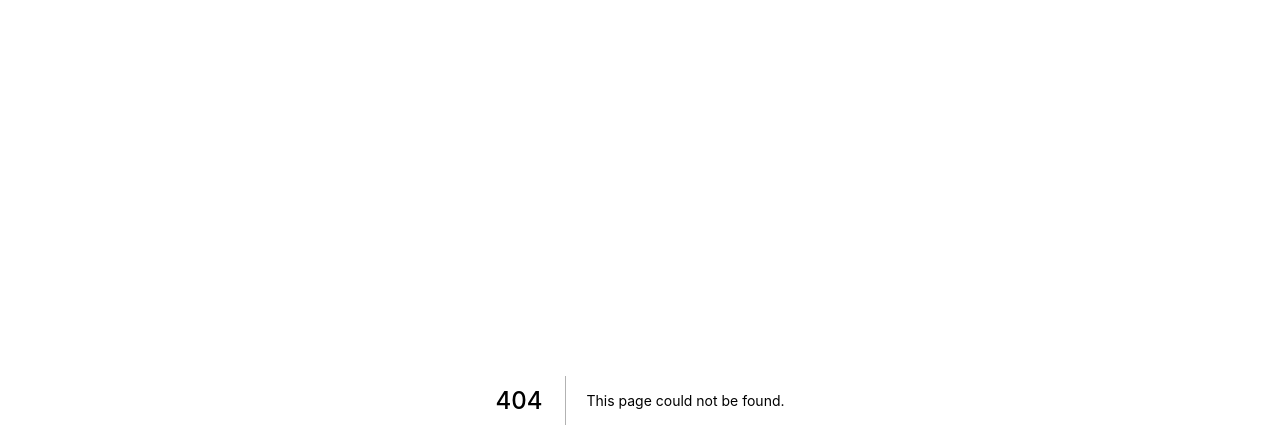
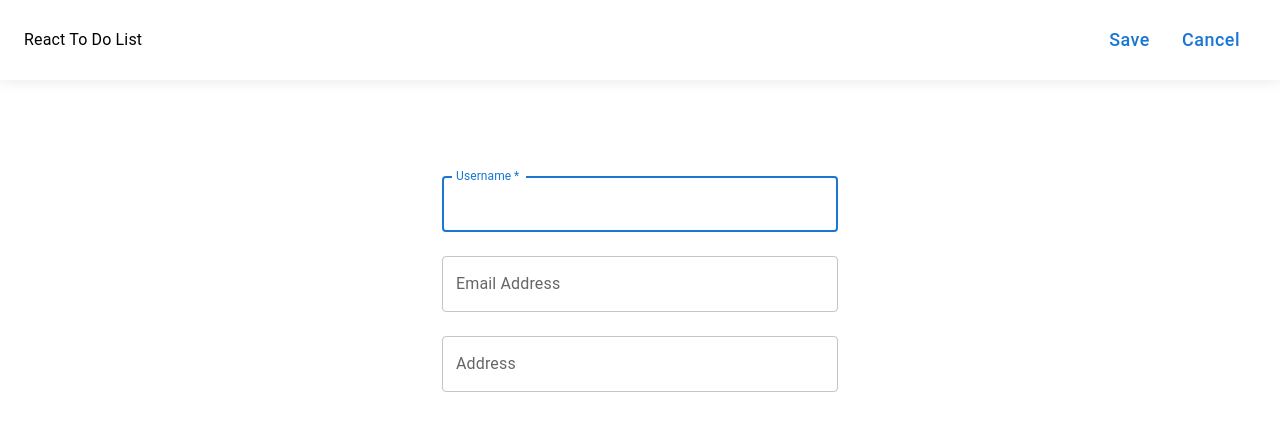
Before and after one commit to GPiglet/nextjs-todo-list, a Next.js app: page /edit in a window 1280 px wide. Before the commit this address had no page. Shown: the top 448 px of the page. Built offline with nearby package versions, Linux system fonts and the light colour scheme.

Commit message:
create remove edit list

```diff
--- /dev/null
+++ b/components/Header/index.tsx
@@ -0,0 +1,49 @@
+import * as React from 'react';
+import AppBar from '@mui/material/AppBar';
+import Box from '@mui/material/Box';
+import Toolbar from '@mui/material/Toolbar';
+import Typography from '@mui/material/Typography';
+import Container from '@mui/material/Container';
+import Button from '@mui/material/Button';
+
+const ResponsiveHeader = (props: any) => {
+    const menus: Array<any> = props.menus;
+  return (
+    <AppBar position="fixed" color="transparent"
+      sx = {{
+        backgroundColor: '#fff',
+        boxShadow: '0px 0px 15px 0px rgb(0 0 0 / 10%)',
+      }}
+    >
+      <Container maxWidth="xl">
+        <Toolbar disableGutters
+          sx = {{
+            minHeight: {xs: 80},
+          }}
+        >
+          <Typography component="a" href="/">
+            React To Do List
+          </Typography>
+          <Box sx={{ flexGrow: 1, justifyContent: 'flex-end', display: 'flex'}}>
+            {menus.map((menu, index) => (
+              <Button
+                key={index}
+                sx={{
+                  display: 'block',
+                  pl: 2,
+                  pr: 2,
+                  textTransform: 'none',
+                  fontSize: '1.12rem',
+                }}
+                onClick={menu.clickHandle}
+              >
+                {menu.title}
+              </Button>
+            ))}
+          </Box>
+        </Toolbar>
+      </Container>
+    </AppBar>
+  );
+};
+export default ResponsiveHeader;
--- /dev/null
+++ b/components/Layout/MainWrapper.tsx
@@ -0,0 +1,24 @@
+import * as React from 'react';
+import Head from 'next/head'
+
+import Container from '@mui/material/Container';
+
+import ResponsiveHeader from '../Header'
+
+const MainWrapper = (props: any) => {
+  return (
+    <>
+      <Head>
+        <title>React To Do List</title>
+        <meta name="description" content="Generated by create next app" />
+        <link rel="icon" href="/favicon.ico" />
+      </Head>
+      <ResponsiveHeader menus={props.menus}/>
+      <Container maxWidth={props.maxWidth ? props.maxWidth : "md"} sx={{mt: 20}}>
+        {props.children}
+      </Container>
+    </>
+  )
+}
+
+export default MainWrapper
--- /dev/null
+++ b/contexts/UserContext.tsx
@@ -0,0 +1,17 @@
+import {createContext} from 'react';
+export type UserType = {
+    id: number,
+    username: string,
+    email?: string,
+    address?: string,
+}
+type UserContextType = {
+    list: Array<UserType>,
+    push: (msg: Array<UserType>, isReset: boolean) => void
+};
+
+const UserContextDefaultValues: UserContextType = {
+    list: [],
+    push: (users: Array<UserType>, isReset: boolean) => {}
+}
+export const UserContext = createContext<UserContextType>(UserContextDefaultValues);
--- a/package.json
+++ b/package.json
@@ -9,6 +9,11 @@
     "lint": "next lint"
   },
   "dependencies": {
+    "@emotion/react": "^11.9.3",
+    "@emotion/styled": "^11.9.3",
+    "@mui/icons-material": "^5.8.4",
+    "@mui/material": "^5.8.7",
+    "@mui/x-data-grid": "^5.13.0",
     "next": "12.2.2",
     "react": "18.2.0",
     "react-dom": "18.2.0"
--- a/pages/_app.tsx
+++ b/pages/_app.tsx
@@ -1,8 +1,41 @@
 import '../styles/globals.css'
+import * as React from 'react';
 import type { AppProps } from 'next/app'
+import { UserContext, UserType } from '../contexts/UserContext';
 
 function MyApp({ Component, pageProps }: AppProps) {
-  return <Component {...pageProps} />
+  const [users, setUsers] = React.useState<Array<UserType>>([
+    {
+      id: 1,
+      username: 'SmartDev',
+      email: 'smartdev@gmail.com',
+    },
+
+    {
+      id: 2,
+      username: 'Piglet',
+      email: 'piglet@gmail.com',
+    },
+
+    {
+      id: 4,
+      username: 'koala',
+      email: 'koala@gmail.com',
+    }
+  ]);
+  const pushUsers = (newUsers: Array<UserType>, isReset: boolean) => {
+      if ( isReset )
+          setUsers(newUsers);
+      else
+          setUsers([...users, ...newUsers]);
+  };
+
+  return (
+    <UserContext.Provider value={{list: users, push: pushUsers}}>
+      <Component {...pageProps} />
+    </UserContext.Provider>
+  )
+
 }
 
 export default MyApp
--- /dev/null
+++ b/pages/edit/index.tsx
@@ -0,0 +1,139 @@
+import * as React from 'react';
+import type { NextPage } from 'next'
+import { useRouter } from 'next/router'
+
+import Snackbar from '@mui/material/Snackbar';
+import Alert from '@mui/material/Alert';
+import TextField from '@mui/material/TextField';
+import Box from '@mui/material/Box';
+
+import { UserContext, UserType } from '../../contexts/UserContext';
+import MainWrapper from '../../components/Layout/MainWrapper';
+
+export const EditPage: NextPage = () => {
+  const router = useRouter();
+  const userContext = React.useContext(UserContext);
+  const [openSnackbar, setOpenSnackbar] = React.useState(false);
+
+  const [username, setUsername] = React.useState<any>('');
+  const [email, setEmail] = React.useState<any>('');
+  const [address, setAddress] = React.useState<any>('');
+  const onUsernameChange = (event: React.ChangeEvent<HTMLInputElement>) => {
+    setUsername(event.target.value);
+  };
+  const onEmailChange = (event: React.ChangeEvent<HTMLInputElement>) => {
+    setEmail(event.target.value);
+  };
+  const onAddressChange = (event: React.ChangeEvent<HTMLInputElement>) => {
+    setAddress(event.target.value);
+  };
+
+  const uid:any = router.query.uid;
+  React.useEffect(() => {
+    if ( uid )
+    {
+      const selectedUser = userContext.list.filter((user)=>user.id==uid)[0];
+      setUsername(selectedUser.username);
+      setEmail(selectedUser.email || '');
+      setAddress(selectedUser.address || '');
+    }
+  }, [uid])
+
+  const onSave = () => {
+    if ( uid )
+    {
+      let selectedUser = userContext.list.filter((user)=>user.id==uid)[0];
+      selectedUser.username = username;
+      selectedUser.email = email;
+      selectedUser.address = address;
+    }
+    else
+    {
+      const users = userContext.list;
+      let id:number = users.length;
+      users.forEach((user) => {
+        if ( user.id >= id ) id = user.id + 1;
+      })
+      userContext.push([{
+        id,
+        username,
+        email,
+        address
+      }], false);
+    }
+    router.push('/');
+  }
+  const onCancel = () => {
+    router.push('/');
+  }
+
+  const menus = [
+    {
+      title: 'Save',
+      clickHandle: onSave
+    },
+
+    {
+      title: 'Cancel',
+      clickHandle: onCancel
+    }
+  ];
+
+  return (
+    <MainWrapper menus={menus} maxWidth="xs">
+      <Box>
+        <TextField
+          margin="normal"
+          required
+          id="username"
+          label="Username"
+          name="username"
+          fullWidth
+          autoComplete="Username"
+          autoFocus
+          value={username}
+          onChange={onUsernameChange}
+        />
+        <TextField
+          margin="normal"
+          id="email"
+          label="Email Address"
+          name="email"
+          fullWidth
+          autoComplete="email"
+          value={email}
+          onChange={onEmailChange}
+        />
+        <TextField
+          margin="normal"
+          id="address"
+          label="Address"
+          name="address"
+          fullWidth
+          autoComplete="address"
+          value={address}
+          onChange={onAddressChange}
+        />
+      </Box>
+      <Snackbar
+        open={openSnackbar}
+        autoHideDuration={2000}
+        onClose={()=>setOpenSnackbar(false)}
+        anchorOrigin={{ vertical: 'top', horizontal: 'center' }}
+        sx={{
+          mt: 10,
+        }}
+      >
+        <Alert severity="warning" sx={{ width: '100%' }}>
+          Please select the user.
+        </Alert>
+      </Snackbar>
+    </MainWrapper>
+  )
+}
+
+const Edit: NextPage = () => {
+  return <EditPage />
+}
+
+export default Edit
```
Also changed, not shown: pages/edit/[uid].tsx (added, +9 -0 lines), pages/index.tsx (+88 -63 lines), styles/Home.module.css (deleted, +0 -116 lines), 1 other file (tests, documents, lock files or other folders).
